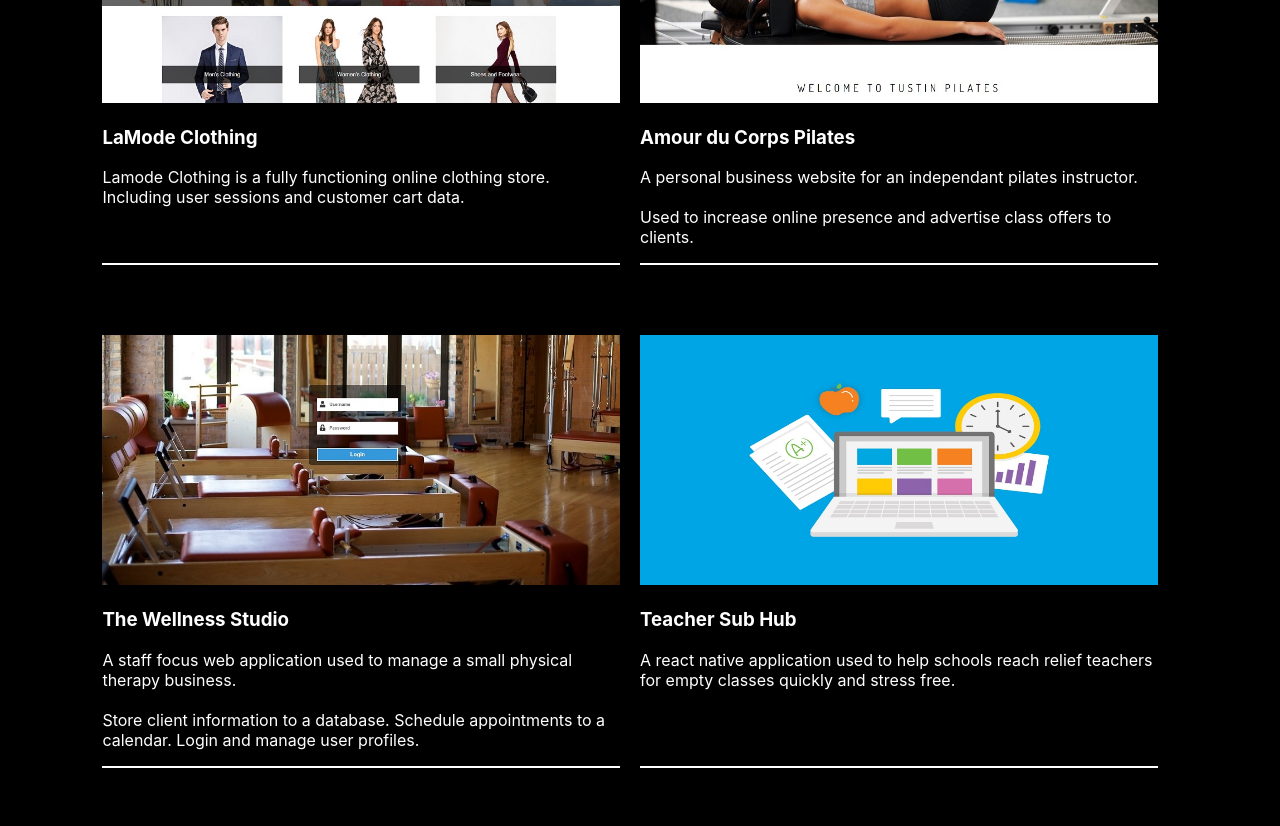
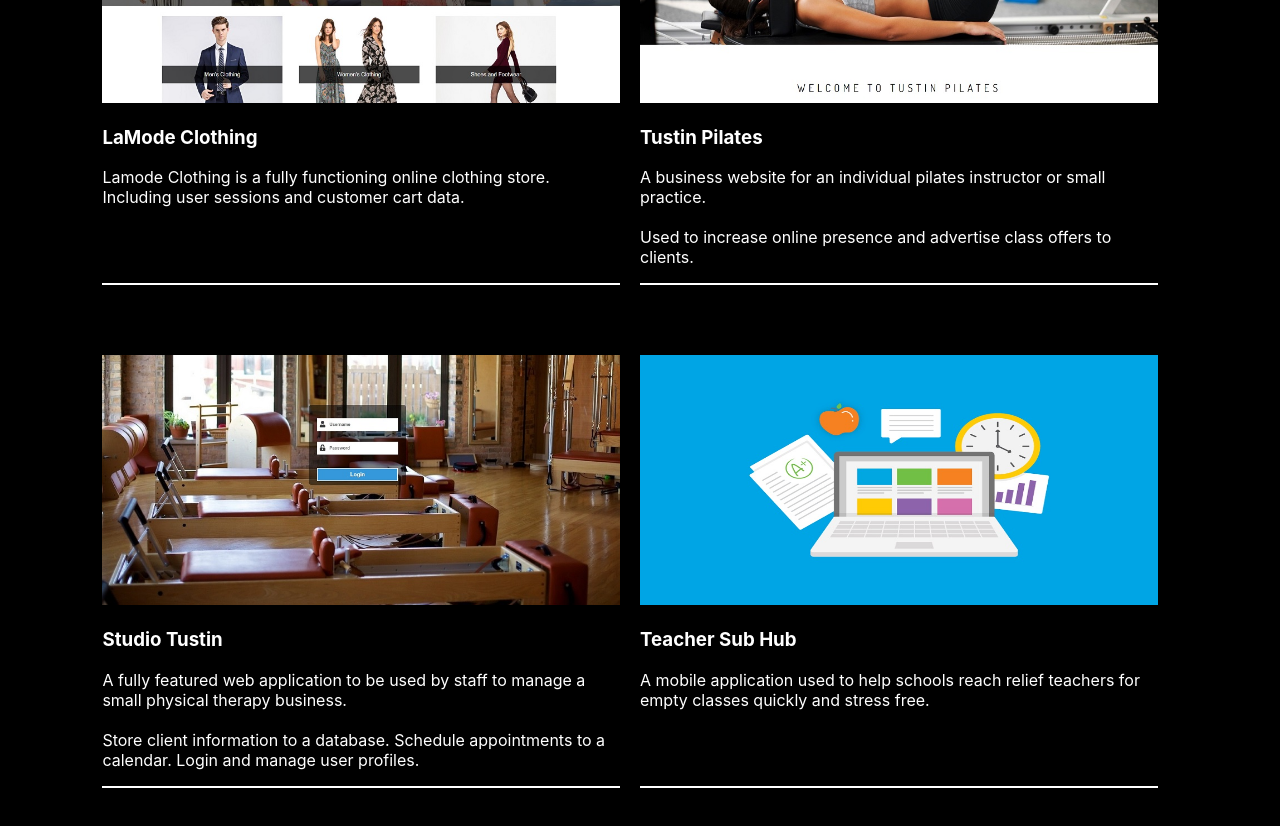
Before and after one commit to AndrewBoxall/portfolio, a React (Create React App) app in the folder frontend/: page / in a window 1280 px wide. Shown: the part 1180-2006 px from the top of the page. Built offline with nearby package versions, Linux system fonts and the light colour scheme.

Commit message:
Add files via upload

```diff
--- a/frontend/src/Components/Body/Projects/ProjectInfo.js
+++ b/frontend/src/Components/Body/Projects/ProjectInfo.js
@@ -16,7 +16,7 @@ const lamodeDetailed = <div className="project-information">
   </p>
   <p>Including:</p>
   <ul className="project-goals">
-    <li>The use of cookies to store a customer cart.</li>
+    <li>The use of cookies to store a session id to match customers to their secure cart.</li>
     <li>The use of authentication and encryption methods to protect customer information.</li>
     <li>Database technology to manage orders and store purchase history.</li>
   </ul>
@@ -25,45 +25,46 @@ const lamodeDetailed = <div className="project-information">
     <li>HTML, CSS & Javascript.</li>
     <li>Node JS with Express.</li>
     <li>Mongo DB.</li>
+    <li>AWS lightsail server with custom domain.</li>
   </ul>
 </div>;
 
-const amourSummary = <div className="project-information">
-  <p>A personal business website for an independant pilates instructor.<br /><br />
+const tustinPilatesSummary = <div className="project-information">
+  <p>A business website for an individual pilates instructor or small practice.<br /><br />
   Used to increase online presence and advertise class offers to clients.</p>
 </div>;
 
-const amourDetailed = <div className="project-information">
-  <p><em>Amour du Corps Pilates</em> is a pilates website to drive business and clients to an independant instructor.<br /><br />
-  The goal of this project was to use a different web stack, PHP and .NET to create a single page application
-  and to host the project and gain familiarity with Microsoft Azure.
+const tustinPilatesDetailed = <div className="project-information">
+  <p><em>Tustin Pilates</em> is a pilates website to drive business and clients to an independant instructor
+  or small practice.<br /><br />
+  The goal of this project was to create a single page application using Angular,
+  and host the project through an AWS s3 bucket.
   </p>
   <p>Including:</p>
   <ul className="project-goals">
-    <li>Use MS Azure to host the completed project.</li>
-    <li>Develope a website in .Net and Azure.</li>
+    <li>Using an AWS CI/CD pipe to deploy code from Github to an AWS s3 bucket.</li>
+    <li>Learn Angular and SCSS.</li>
   </ul>
   <p className="">Technologies used:</p>
   <ul className="project-tech-stack">
-    <li>HTML, CSS & Javascript.</li>
-    <li>.Net</li>
-    <li>PHP</li>
-    <li>Azure</li>
+    <li>HTML, SCSS & Javascript.</li>
+    <li>Angular</li>
+    <li>AWS CodeBuild & s3.</li>
   </ul>
 </div>;
 
-const wellnessStudioSummary = <div className="project-information">
-  <p>A staff focus web application used to manage a small physical therapy business.<br /><br />
+const studioTustinSummary = <div className="project-information">
+  <p>A fully featured web application to be used by staff to manage a small physical therapy business.<br /><br />
   Store client information to a database. Schedule appointments to a calendar. Login and manage user profiles.</p>
 </div>;
 
-const wellnessStudioDetailed = <div className="project-information">
-  <p><em>The Wellness Studio</em> is a web application used to manage a small physical therapy business.<br /><br />
+const studioTustinDetailed = <div className="project-information">
+  <p><em>Studio Tustin</em> is a web application used to manage a small physical therapy business.<br /><br />
   The goal of this project was to make a real world backend business application that could be used in a work place.
   </p>
   <p>Including:</p>
   <ul className="project-goals">
-    <li>Single page application.</li>
+    <li>CI/CD from Github to Azure App Services.</li>
     <li>Calandar model to book clients.</li>
     <li>Authentication and encryption tools to protect customer and staff information.</li>
     <li>Database technology to manage logins.</li>
@@ -71,24 +72,24 @@ const wellnessStudioDetailed = <div className="project-information">
   </ul>
   <p className="">Technologies used:</p>
   <ul className="project-tech-stack">
-    <li>HTML, CSS & Javascript.</li>
-    <li>React.</li>
-    <li>Node JS with Express.</li>
+    <li>HTML, SCSS & Javascript.</li>
+    <li>.NET & Angular</li>
+    <li>Azure App Services.</li>
     <li>MS SQL DB.</li>
   </ul>
 </div>;
 
 const teacherSubHubSummary = <div className="project-information">
-  <p>A react native application used to help schools reach relief teachers
+  <p>A mobile application used to help schools reach relief teachers
   for empty classes quickly and stress free.</p>
 </div>;
 
 export {
   lamodeSummary,
   lamodeDetailed,
-  amourSummary,
-  amourDetailed,
-  wellnessStudioSummary,
-  wellnessStudioDetailed,
+  tustinPilatesSummary,
+  tustinPilatesDetailed,
+  studioTustinSummary,
+  studioTustinDetailed,
   teacherSubHubSummary
 }
--- a/frontend/src/Components/Body/Projects/ProjectsSection.js
+++ b/frontend/src/Components/Body/Projects/ProjectsSection.js
@@ -6,8 +6,8 @@ import ProjectModalBackground from './ProjectModalBackground';
 
 import {
   lamodeSummary, lamodeDetailed,
-  amourSummary, amourDetailed,
-  wellnessStudioSummary, wellnessStudioDetailed,
+  tustinPilatesSummary, tustinPilatesDetailed,
+  studioTustinSummary, studioTustinDetailed,
   teacherSubHubSummary
 }
 from './ProjectInfo';
@@ -57,16 +57,16 @@ class ProjectsSection extends Component {
               openModal={this.openModal.bind(this, 'LaMode Clothing', clothingBanner, lamodeDetailed, 'lamode')}
             />
             <ProjectExample
-              name="Amour du Corps Pilates"
-              desc={amourSummary}
+              name="Tustin Pilates"
+              desc={tustinPilatesSummary}
               image={pilatesWebsite}
-              openModal={this.openModal.bind(this, 'Amour du Corps Pilates', pilatesBanner, amourDetailed, 'amour-du-corps')}
+              openModal={this.openModal.bind(this, 'Tustin Pilates', pilatesBanner, tustinPilatesDetailed, 'tustin-pilates')}
             />
             <ProjectExample
-              name="The Wellness Studio"
-              desc={wellnessStudioSummary}
+              name="Studio Tustin"
+              desc={studioTustinSummary}
               image={healthWebsite}
-              openModal={this.openModal.bind(this, 'The Wellness Studio', healthBanner, wellnessStudioDetailed, 'wellness-studio')}
+              openModal={this.openModal.bind(this, 'Studio Tustin', healthBanner, studioTustinDetailed, 'studiotustin')}
             />
             <ProjectExample
               name="Teacher Sub Hub"
```
